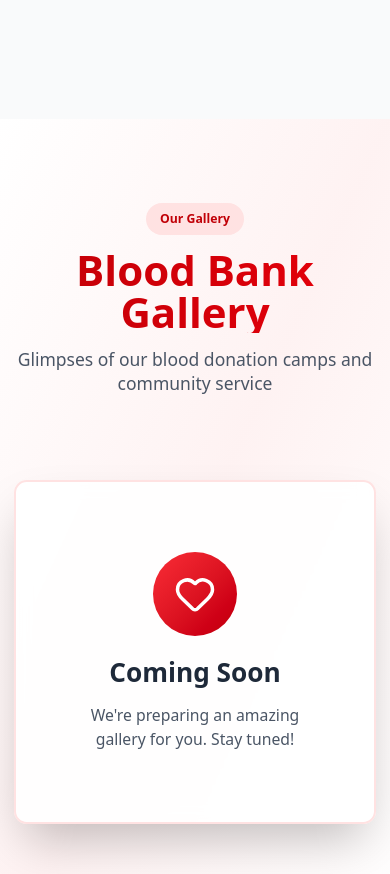
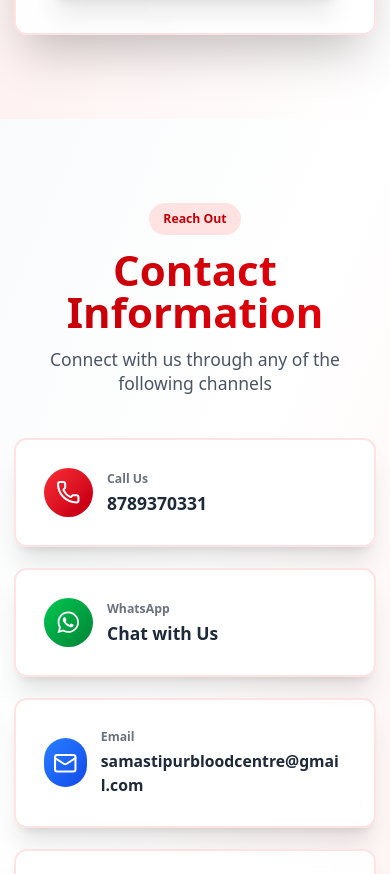
Before and after one commit to sin-07/Blood-Bank, a Next.js app: page / in a window 390 px wide. Shown: the part 6497-7371 px from the top of the page. Built offline with nearby package versions, Linux system fonts and the light colour scheme.

Commit message:
fix: remove duplicate gallery section

```diff
--- a/src/app/page.tsx
+++ b/src/app/page.tsx
@@ -350,37 +350,6 @@ export default function HomePage() {
         </div>
       </section>
 
-      {/* Gallery Section */}
-      <section
-        id="gallery"
-        ref={el => { sectionsRef.current[4] = el; }}
-        className="relative min-h-screen py-24 px-4 sm:px-8 lg:px-24 xl:px-40 w-full opacity-0 overflow-hidden"
-      >
-        <div className="absolute inset-0 bg-linear-to-br from-white via-red-50 to-white dark:from-gray-900 dark:via-red-900/10 dark:to-gray-900"></div>
-        <div className="relative z-10 w-full">
-          <div className="text-center mb-16">
-            <span className="inline-block px-4 py-2 bg-red-100 dark:bg-red-900/30 rounded-full text-red-700 dark:text-red-300 font-semibold text-sm mb-4">
-              Our Gallery
-            </span>
-            <h2 className="text-5xl md:text-6xl font-bold text-transparent bg-clip-text bg-linear-to-r from-red-700 to-red-600 mb-4">Blood Bank Gallery</h2>
-            <p className="text-xl text-gray-600 dark:text-gray-300 max-w-2xl mx-auto">
-              Glimpses of our blood donation camps and community service
-            </p>
-          </div>
-          <div className="flex items-center justify-center min-h-[400px]">
-            <Card className="p-20 shadow-2xl border-2 border-red-100 bg-white/90 dark:bg-gray-800/90 backdrop-blur">
-              <div className="text-center">
-                <div className="w-24 h-24 bg-linear-to-br from-red-500 to-red-700 rounded-full flex items-center justify-center mx-auto mb-6">
-                  <Heart className="w-12 h-12 text-white" />
-                </div>
-                <h3 className="text-3xl font-bold text-gray-800 dark:text-white mb-4">Coming Soon</h3>
-                <p className="text-lg text-gray-600 dark:text-gray-300">We're preparing an amazing gallery for you. Stay tuned!</p>
-              </div>
-            </Card>
-          </div>
-        </div>
-      </section>
-
       {/* Contact Section */}
       <section
         id="contact"
```
